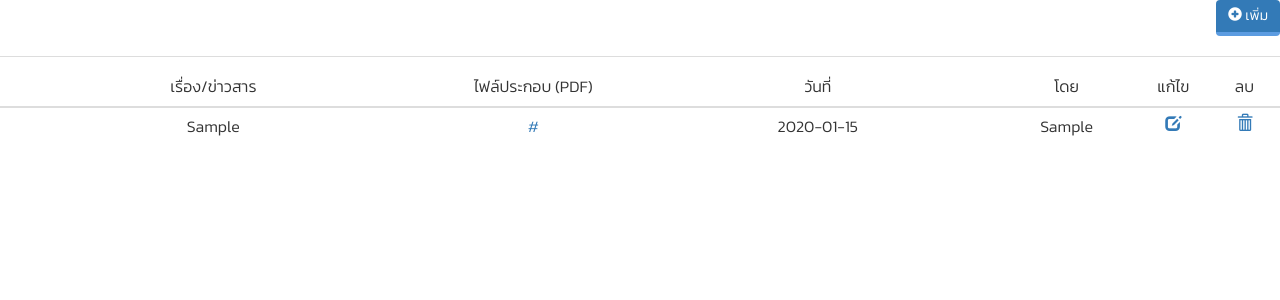
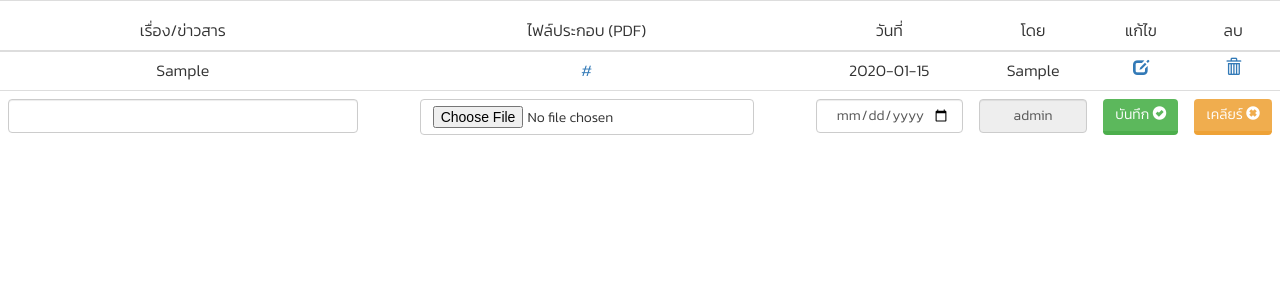
Before and after one commit to niawjunior/project, a PHP site: page /news.php?Action=Del in a window 1280 px wide. Shown: the top 300 px of the page. Run offline with PHP 8.4, Linux system fonts and the light colour scheme; a user stored in the database is signed in; data comes from the database, SQL or seed files in the repository; tables that the repository leaves empty or names only in its code hold one stand-in row (values such as "Sample post"); data that the repository does not hold is empty.

Commit message:
update 8/05/2017

```diff
--- a/news.php
+++ b/news.php
@@ -9,23 +9,12 @@ $time = date("H:i:s");
 <html>
   <head>
     <meta name="viewport" content="width=device-width, initial-scale=1">
-  <style>
-.modal-header, h5, .close {
-    background-color: #337ab7;
-    color:white !important;
-    text-align: center;
-    font-size: 30px;
-}
-/*  .modal-footer {
-    background-color: #5bc0de;
-}*/
-</style>
   </head>
   <body>
     <?php
     $POST = $_SESSION["USER"];
     $connect = mysqli_connect($host,$user,$pass,$db) or die("เชื่อมต่อไม่สำเร็จ");
-  if(isset($_POST['submit']))
+    if($_POST["hdnCmd"] == "Add")
     {
     $fileupload = $_REQUEST['fileupload'];
     $upload=$_FILES['fileupload'];
@@ -94,18 +83,14 @@ $time = date("H:i:s");
     $objQuery1 = mysqli_query($connect,"SELECT * FROM member");
     $objQuery = mysqli_query($connect,"SELECT * FROM upload ORDER BY ID DESC ");
     ?>
-<div align="right">
-<button class="btn btn-primary btn-md" id="myBtn"><span class="glyphicon glyphicon-plus-sign"></span> เพิ่ม</button>
-</div>
-<br>
     <form name="frmMain" method="post" action="<?php echo $_SERVER["PHP_SELF"];?> " enctype="multipart/form-data">
       <input type="hidden" name="hdnCmd" value="">
       <table class="table table-hover  "  border="0">
         <tr>
           <thead class="thead-inverse">
             <th class="default" width="30%" height="50"> <div align="center">เรื่อง/ข่าวสาร</div></th>
-          <th class="default" width="15%" height="50"> <div align="center">ไฟล์ประกอบ (PDF)</div></th>
-          <th class="default" width="25%" height="50"> <div align="center">วันที่</div></th>
+            <th class="default" width="35%" height="50"> <div align="center">ไฟล์ประกอบ (PDF)</div></th>
+            <th class="default" width="5%" height="50"> <div align="center">วันที่</div></th>
             <th class="default" width="10%" height="50"> <div align="center">โดย</div></th>
             <th class="default" width="5%" height="50"> <div align="center">แก้ไข</div></th>
             <th class="default" width="5%" height="50"> <div align="center">ลบ</div></th>
@@ -132,7 +117,7 @@ $time = date("H:i:s");
           <td><center><input class="form-control" type="date" style="text-align:center;" name="txtdate_edit"   value="<?php echo $f5?>"></center></td>
           <td><center><input  disabled class="form-control" type="text" style="text-align:center;" name="txtpostby_edit"  value="<?php echo $_SESSION["USER"]?>"></center></td>
           <td><center><button name="btnAdd" class="btn btn-success" type="" id="btnUpdate" value="" OnClick="frmMain.hdnCmd.value='Update';frmMain.submit();">บันทึก <span class="glyphicon glyphicon-ok-sign"></span></button></center></td>
-            <td><center><button name="btnAdd" class="btn btn-warning" type="" id="btnCancel" value="" OnClick="window.location='<?php echo $_SERVER["PHP_SELF"];?>?Page=<?php echo $Page?>';">ยกเลิก <span class="glyphicon glyphicon-share-alt"></span></button></center></td>
+          <td><center><button name="btnAdd" class="btn btn-warning" type="" id="btnCancel" value="" OnClick="window.location='<?php echo $_SERVER["PHP_SELF"];?>?Page=<?php echo $Page?>';">ยกเลิก <span class="glyphicon glyphicon-share-alt"></span></button></td></center>
           <tr><input name="txtID" size="0" type="hidden" id="txtID" value="<?php echo $f0?>"></tr>
         </tr>
         <?php
@@ -150,35 +135,20 @@ $time = date("H:i:s");
         </tr>
         <?php
         }
+        ?>
+        <?php
         }
         ?>
-<div class="modal fade" id="myModal" role="dialog">
-  <div class="modal-dialog modal-md">
-    <div class="modal-content">
-      <div class="modal-header" >
-        <button type="button" class="close" data-dismiss="modal">&times;</button>
-        <h3>เพิ่มรายงาน</h3>
-      </div>
-      <div class="modal-body" >
-        <form role="form">
-          <div class="form-group">
-            <label for="usrname"><span class=""></span> เรื่อง/ข่าวสาร</label>
-            <input type="text" class="form-control" id="txtt2" name="txtt2" placeholder="ชื่อเรื่อง" required>
-          </div>
-          <div class="form-group">
-            <label for="psw"><span class=""></span> ไฟล์ประกอบ (PDF)</label>
-            <input type="file" class="form-control" name="fileupload" id="fileupload" placeholder="เลือกไฟล์" required>
-          </div>
-          <div class="form-group">
-            <label for="psw"><span class=""></span> วันที่</label>
-            <input type="date" class="form-control" name="txtdate" id="txtdate" placeholder="" required>
-          </div>
-            <button type="submit" name="submit" id="submit" class="btn btn-primary btn-block" ><span class="glyphicon glyphicon-ok-sign"></span> บันทึก</button>
-        </form>
-      </div>
-  </div>
-</div>
-</div>
+        <tr>
+          <td><center><input class="form-control" type="text" style="text-align:center;" name="txtt2" ></center></td>
+          <td><center><label style="position:relative;" class="btn btn-default btn-file" >
+            <input type="file" name="fileupload" id="fileupload" >
+          </label></td>
+          <td><center><input class="form-control" type="date" style="text-align:center;" name="txtdate"  ></center></td>
+          <td><center><input disabled class="form-control" type="text" style="text-align:center;" name="txtpostby" value="<?php echo $_SESSION["USER"]?>"></center></td>
+          <td><center><button name="btnAdd" class="btn btn-success"  id="btnAdd" width="20%" value="" OnClick="frmMain.hdnCmd.value='Add';frmMain.submit();">บันทึก <span class="glyphicon glyphicon-ok-sign"></button></center></td>
+          <td><center><button type = "reset" class="btn btn-warning" width="20%" value="">เคลียร์ <span class="glyphicon glyphicon-remove-sign"></button></center></td>
+        </tr>
       </table>
     </form>
     <?php
@@ -186,10 +156,3 @@ $time = date("H:i:s");
     ?>
   </body>
 </html>
-<script>
-$(document).ready(function(){
-  $("#myBtn").click(function(){
-      $("#myModal").modal();
-  });
-});
-</script>
```
Lines whose indentation alone changed are shown as unchanged.
